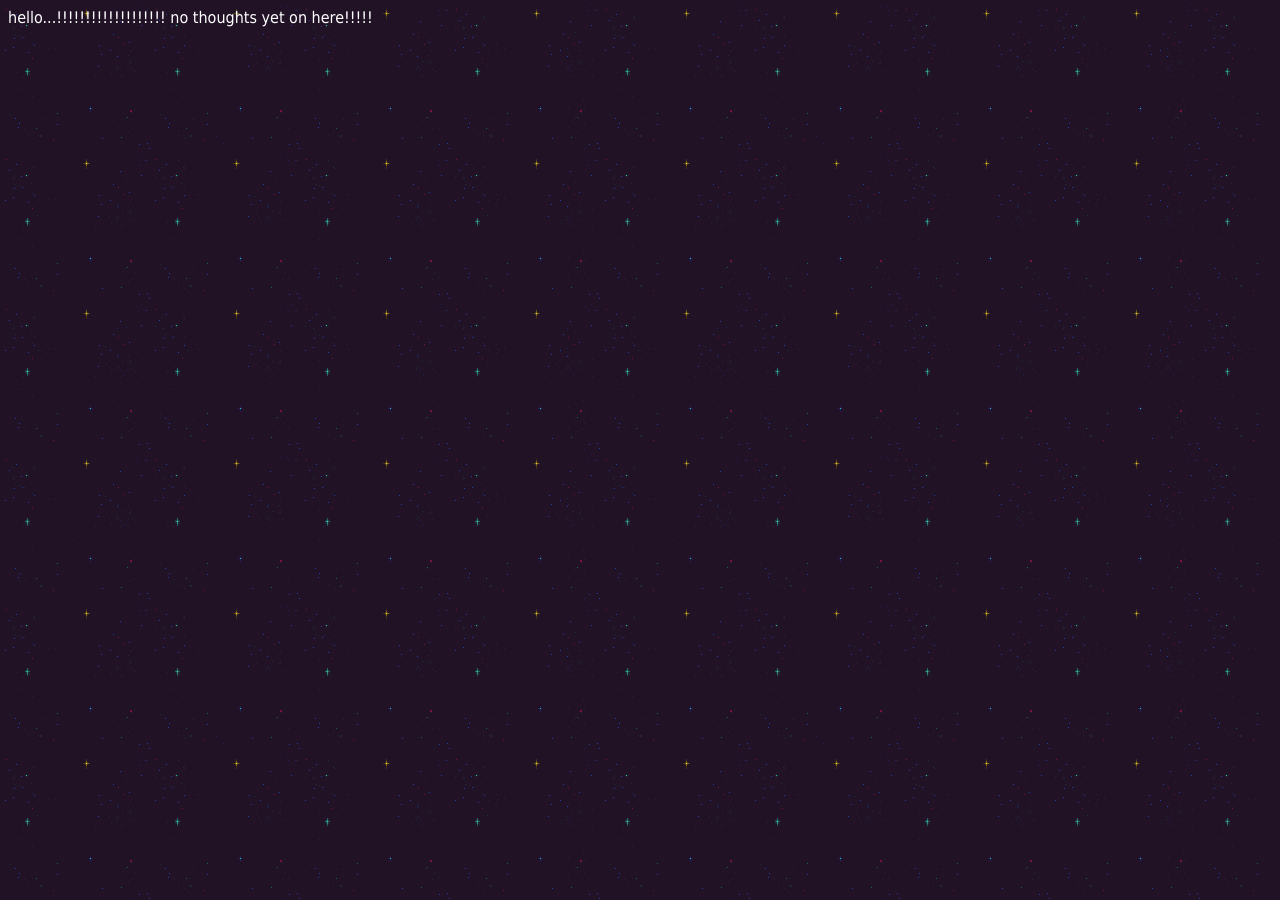
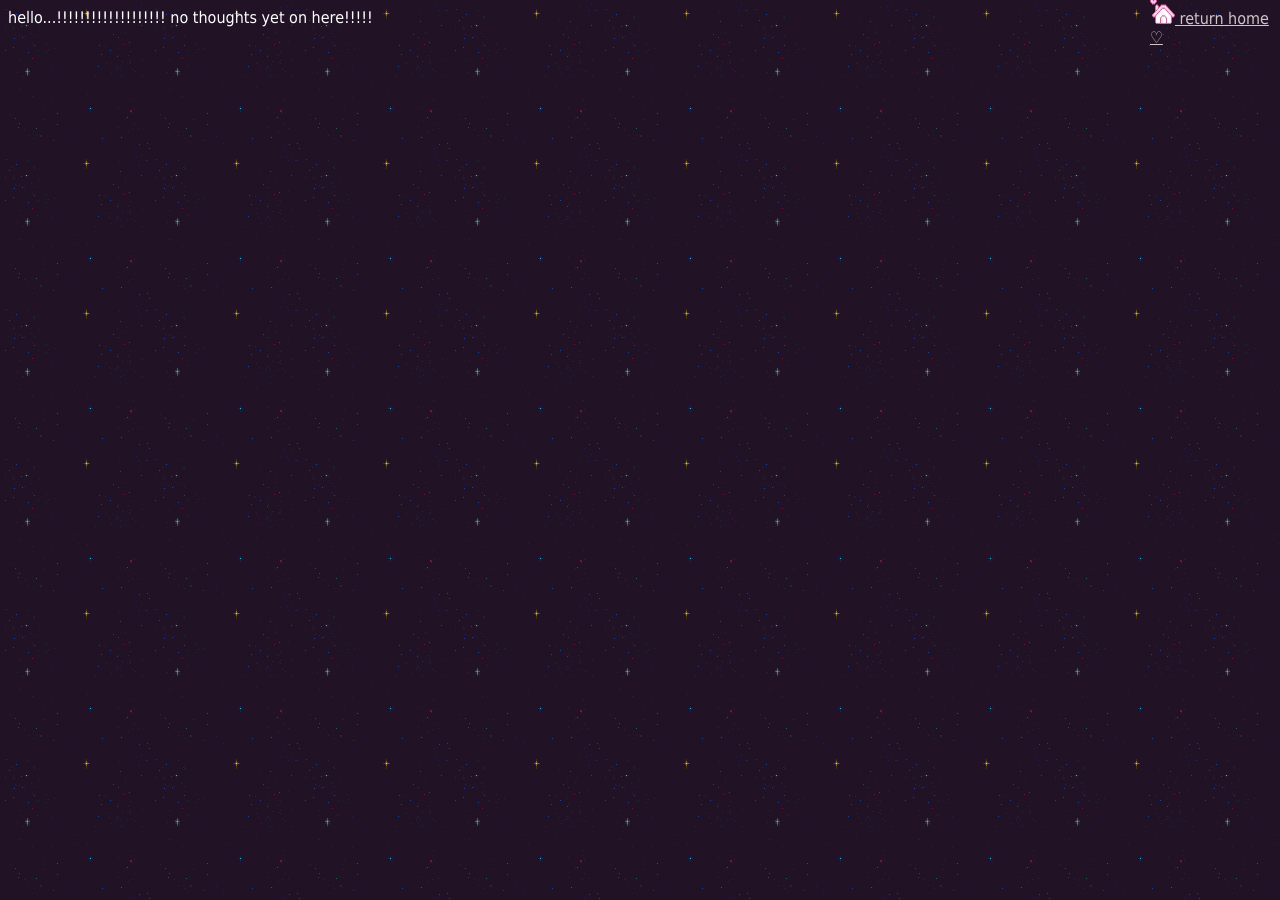
Before and after one commit to the-meliorist/the-meliorist.github.io, a Jekyll site: the page thoughts.html, which Jekyll copies as it is, in a window 1280 px wide. Built offline with Jekyll 4.4.1, drawn with Linux system fonts in a browser that asks for light colours.

Commit message:
Update thoughts.html

```diff
--- a/thoughts.html
+++ b/thoughts.html
@@ -230,4 +230,5 @@ function newColour() {
     <meta name="viewport" content="width=device-width, initial-scale=1.0">
   </head>
   <body>
+        <a id="homepage" href="https://bwandaid.my.to/"> <img src="home.gif"style="width:25px;height:25px;"> return home ♡ </a>
     <div id="hi"> hello...!!!!!!!!!!!!!!!!!!! no thoughts yet on here!!!!! </div>
```
